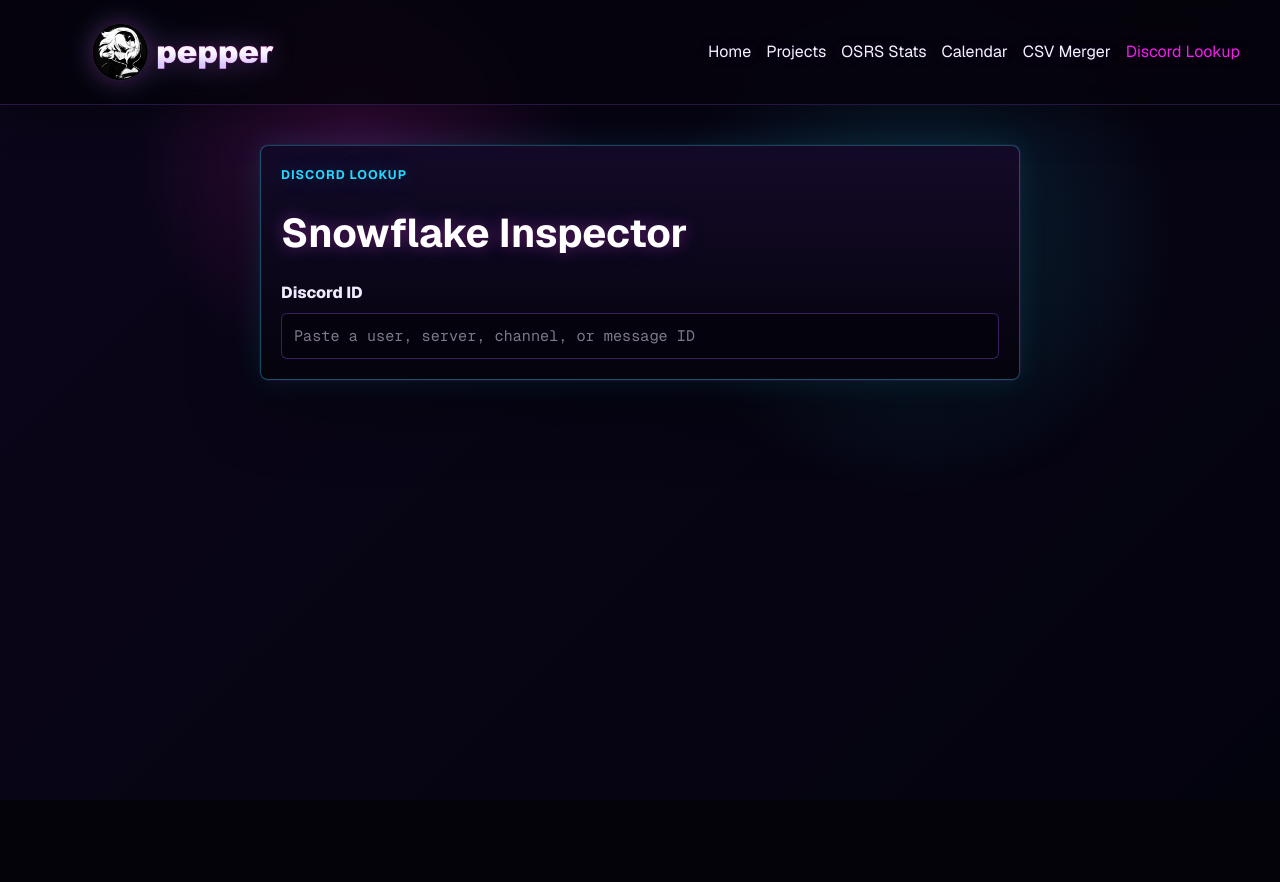
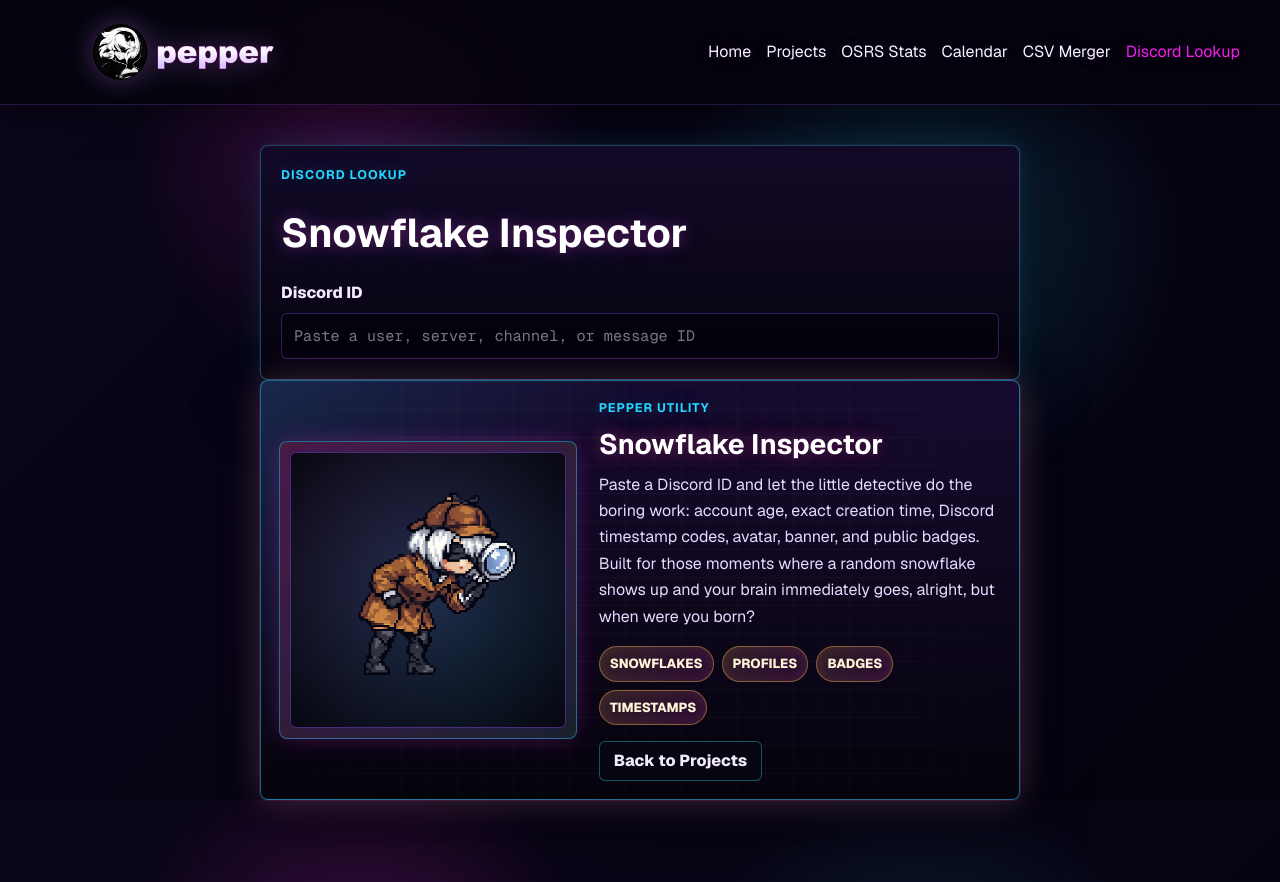
Before and after one commit to chilipepperpixels/sanctuary, a Next.js app: page /discord-lookup in a window 1280 px wide. Before the commit the page ends 800 px from the top, so only its background shows below. Built offline with nearby package versions, Linux system fonts and the light colour scheme.

Commit message:
Add Snowflake Inspector section with styles and image

```diff
--- a/src/app/discord-lookup/page.js
+++ b/src/app/discord-lookup/page.js
@@ -281,6 +281,38 @@ export default function DiscordLookupPage() {
             </div>
           )}
         </section>
+
+        <section
+          className="csv-info-card discord-info-card"
+          aria-labelledby="discord-info-title"
+        >
+          <div className="csv-info-portrait discord-info-portrait">
+            <img src="/inspector2b.png" alt="Inspector 2B with a magnifier" />
+          </div>
+
+          <div className="csv-info-copy">
+            <p className="project-eyebrow">Pepper utility</p>
+            <h2 id="discord-info-title">Snowflake Inspector</h2>
+            <p>
+              Paste a Discord ID and let the little detective do the boring
+              work: account age, exact creation time, Discord timestamp codes,
+              avatar, banner, and public badges. Built for those moments where
+              a random snowflake shows up and your brain immediately goes,
+              alright, but when were you born?
+            </p>
+
+            <div className="csv-info-tags" aria-label="Lookup capabilities">
+              <span>Snowflakes</span>
+              <span>Profiles</span>
+              <span>Badges</span>
+              <span>Timestamps</span>
+            </div>
+
+            <Link className="discord-info-link" href="/projects">
+              Back to Projects
+            </Link>
+          </div>
+        </section>
       </main>
     </>
   );
--- a/src/app/globals.css
+++ b/src/app/globals.css
@@ -1293,6 +1293,45 @@ h3 {
   box-shadow: inset 0 0 14px rgba(255, 184, 77, 0.1);
 }
 
+.discord-info-card {
+  border-color: rgba(37, 215, 255, 0.48);
+  background:
+    linear-gradient(135deg, rgba(37, 215, 255, 0.14), transparent 34%),
+    linear-gradient(180deg, rgba(23, 11, 48, 0.96), rgba(5, 3, 12, 0.98));
+}
+
+.discord-info-portrait {
+  border-color: rgba(37, 215, 255, 0.46);
+}
+
+.discord-info-portrait img {
+  object-fit: contain;
+  background: radial-gradient(circle at center, rgba(37, 215, 255, 0.14), #080711);
+}
+
+.discord-info-link {
+  display: inline-flex;
+  align-items: center;
+  justify-content: center;
+  justify-self: start;
+  min-height: 40px;
+  margin-top: 4px;
+  padding: 0 14px;
+  border: 1px solid rgba(37, 215, 255, 0.38);
+  border-radius: 6px;
+  background: rgba(8, 7, 17, 0.78);
+  color: #f2eaff;
+  font-weight: 800;
+  text-decoration: none;
+}
+
+.discord-info-link:hover,
+.discord-info-link:focus {
+  border-color: var(--neon-blue);
+  color: white;
+  box-shadow: var(--glow-blue);
+}
+
 @media (max-width: 640px) {
   :root {
     --nav-sticky-clearance: 168px;
--- a/src/app/projects/page.js
+++ b/src/app/projects/page.js
@@ -310,6 +310,7 @@ export default function Projects() {
                 </div>
               </div>
             </section>
+
           </div>
         </div>
       </main>
```
Also changed, not shown: public/inspector2b.png (added).
